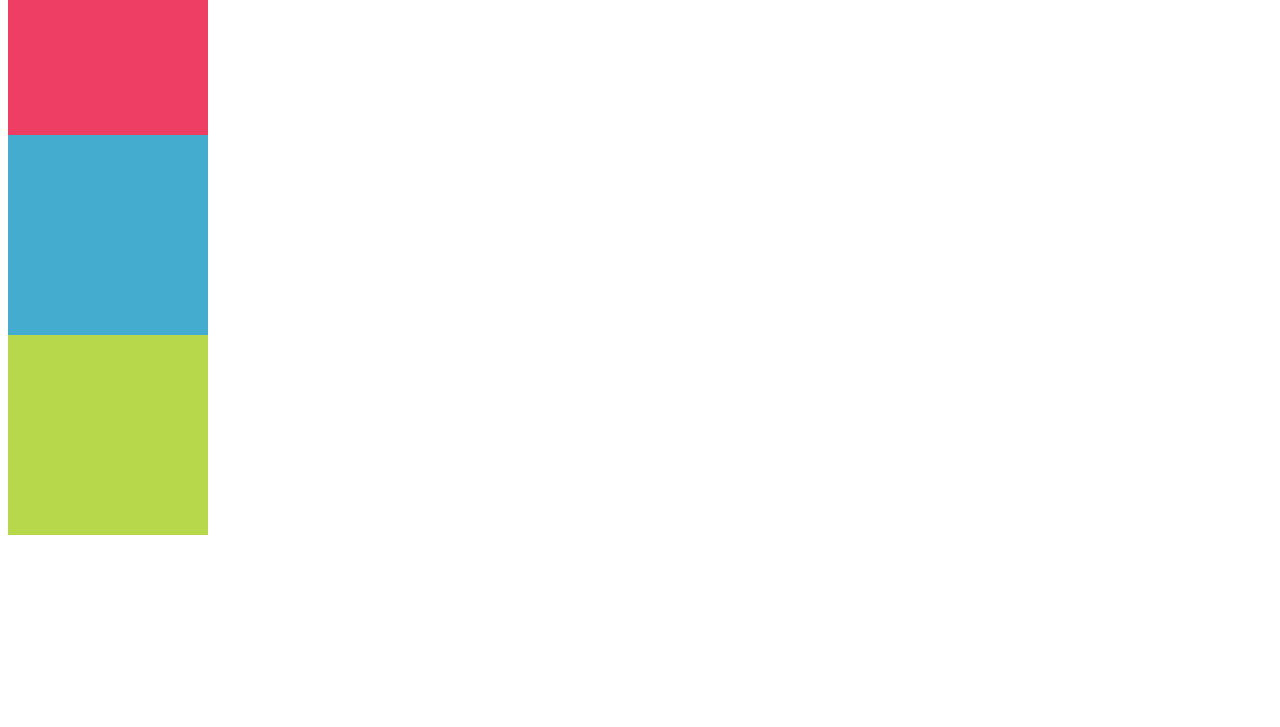
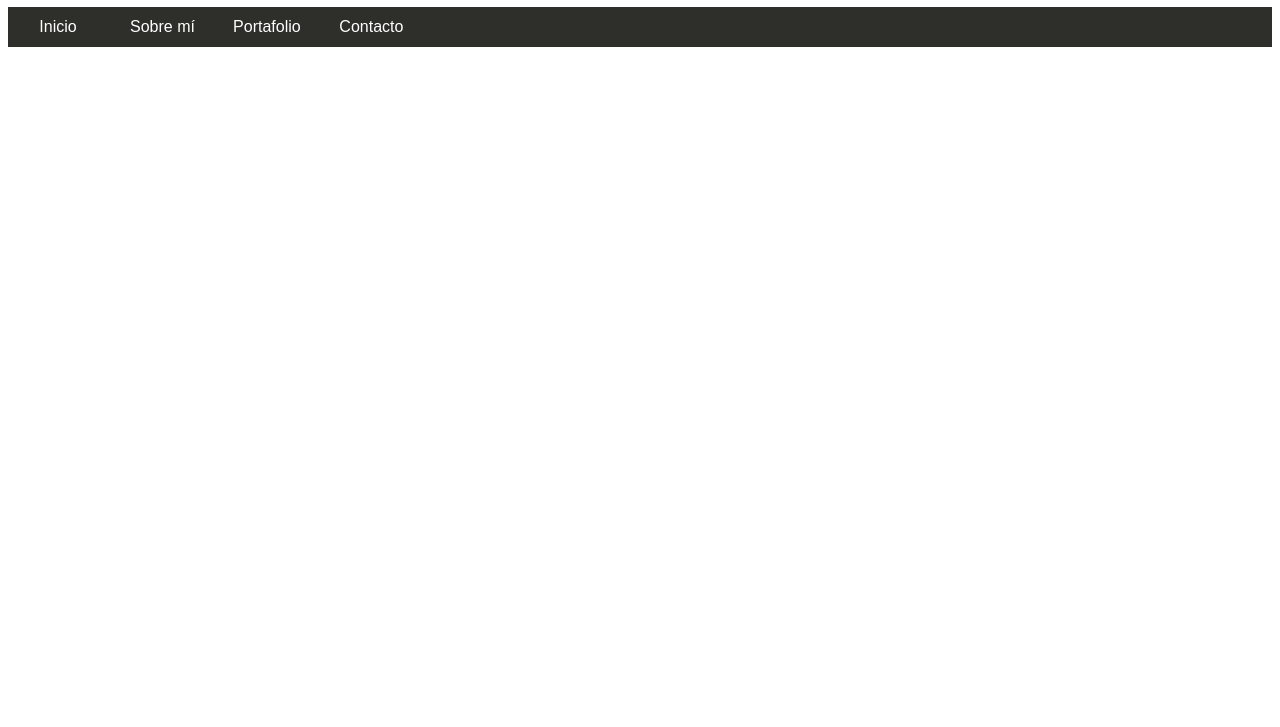
Before and after one commit to rocioqm/menu-horizontal, a plain HTML site: page index.html in a window 1280 px wide. Shown: the part 73-800 px from the top of the page. Drawn offline with Linux system fonts and the light colour scheme.

Commit message:
css terminado

```diff
--- a/css/main.css
+++ b/css/main.css
@@ -1,26 +1,32 @@
-.part1 {
-  background: #EE3E64;
-  position: static;
-  display: block;
-  width: 200px;
-  height: 200px;
-  margin: 0px 0px;
+body {
+  font-family: sans-serif;
 }
 
-.part2 {
-  background: #44ACCF;
-  position: static;
-  display: block;
-  width: 200px;
-  height: 200px;
-  margin: 0px 0px;
+nav {
+
 }
 
-.part3 {
-  background: #B7D84B;
-  position: static;
+ul {
+  list-style: none;
+  margin: 0;
+  padding: 0;
+  background-color: #2e2e2a;
+  line-height: 40px;
+}
+
+li {
+  width: 100px;
+  display: inline-block;
+  text-align: center;
+}
+
+a {
+  text-decoration: none;
   display: block;
-  width: 200px;
-  height: 200px;
-  margin: 0px 0px;
+  color: white;
 }
+
+a:hover {
+  background: #f9a91a;
+  color: black;
+}
--- a/index.html
+++ b/index.html
@@ -2,12 +2,18 @@
 <html lang="en">
 <head>
   <meta charset="UTF-8">
+  <title>Menu Horizontal</title>
   <link rel="stylesheet" href="css/main.css">
-  <title>Example A</title>
 </head>
 <body>
-  <div class="part1"></div>
-  <div class="part2"></div>
-  <div class="part3"></div>
+  <h1>Horizontal Menu</h1>
+  <nav>
+    <ul>
+      <li><a href="http://laboratoria.la" target="_blank">Inicio</a></li>
+      <li><a href="https://www.facebook.com/chio.qm" target="_blank">Sobre mí</a></li>
+      <li><a href="https://youtu.be/V1UjcMbSnBc" target="_blank">Portafolio</a></li>
+      <li><a href="https://peru21.pe/emprendedores/conoce-estudiantes-representaran-peru-competencia-mundial-emprendimiento-social-62512" target="_blank">Contacto</a></li>
+    </ul>
+  </nav>
 </body>
 </html>
```
Also changed, not shown: 1 other file.
